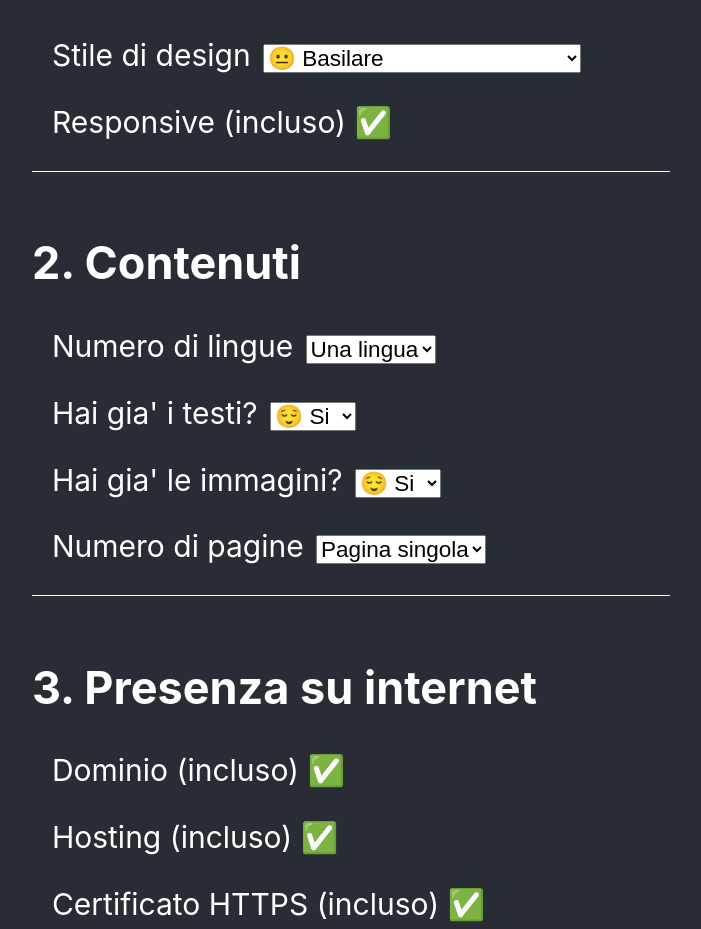
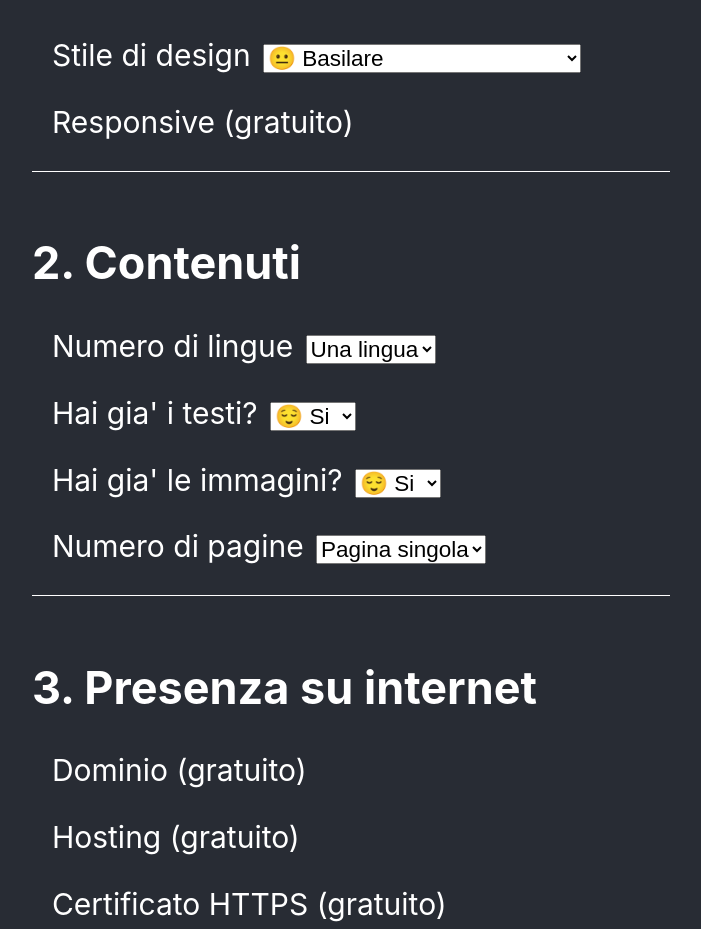
Before and after one commit to Carlo-F/preventivo-online, a React (Create React App) app: page / in a window 1280 px wide. Shown: the part 423-1352 px from the top of the page, without its empty margins (289-990 px from the left). Built offline with nearby package versions, Linux system fonts and the light colour scheme.

Commit message:
Eliminate emoji included options

```diff
--- a/src/Preventivo.js
+++ b/src/Preventivo.js
@@ -79,7 +79,7 @@ class Preventivo extends React.Component {
               </select>
             </li>
             <li className="Option">
-              <label>Responsive (incluso) ✅</label>
+              <label>Responsive (gratuito)</label>
             </li>
             </ul>
           </div>
@@ -125,13 +125,13 @@ class Preventivo extends React.Component {
             <h2>3. Presenza su internet</h2>
             <ul className="List">
             <li className="Option">
-              <label>Dominio (incluso) ✅</label>
+              <label>Dominio (gratuito)</label>
             </li>
             <li className="Option">
-              <label>Hosting (incluso) ✅</label>
+              <label>Hosting (gratuito)</label>
             </li>
             <li className="Option">
-              <label>Certificato HTTPS (incluso) ✅</label>
+              <label>Certificato HTTPS (gratuito)</label>
             </li>
             <li className="Option">
               <label>Ottimizzazione SEO</label>
```
Also changed, not shown: 1 other file (tests, documents, lock files or other folders).
